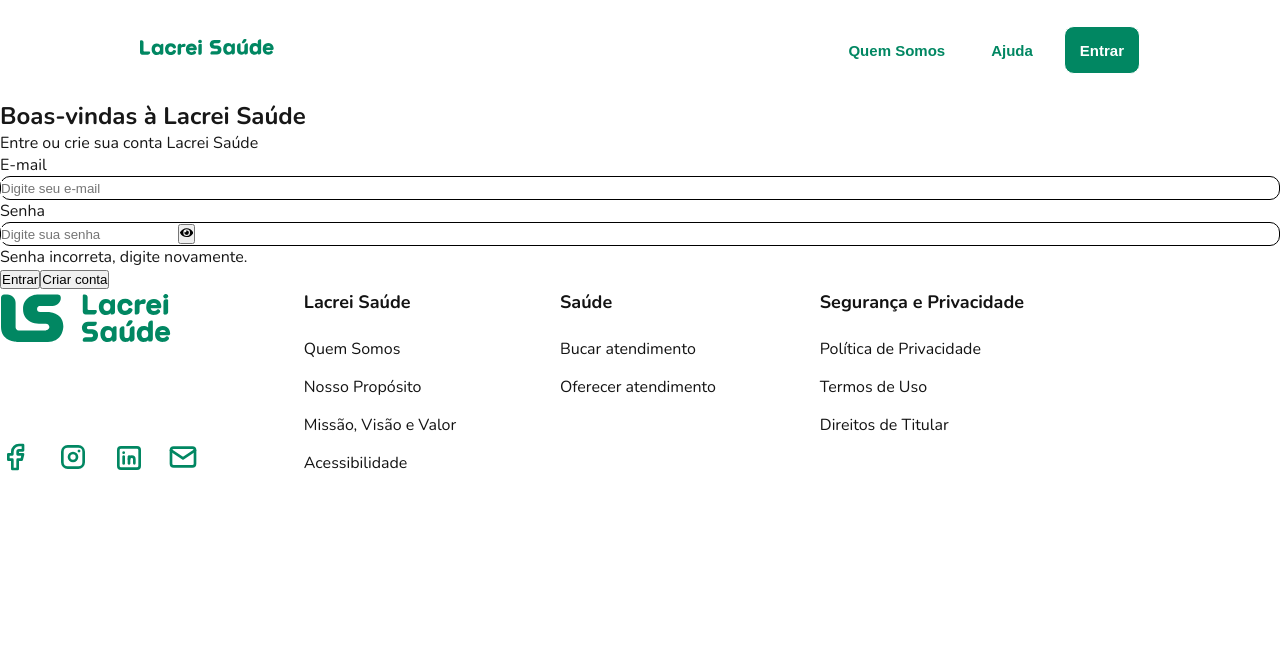
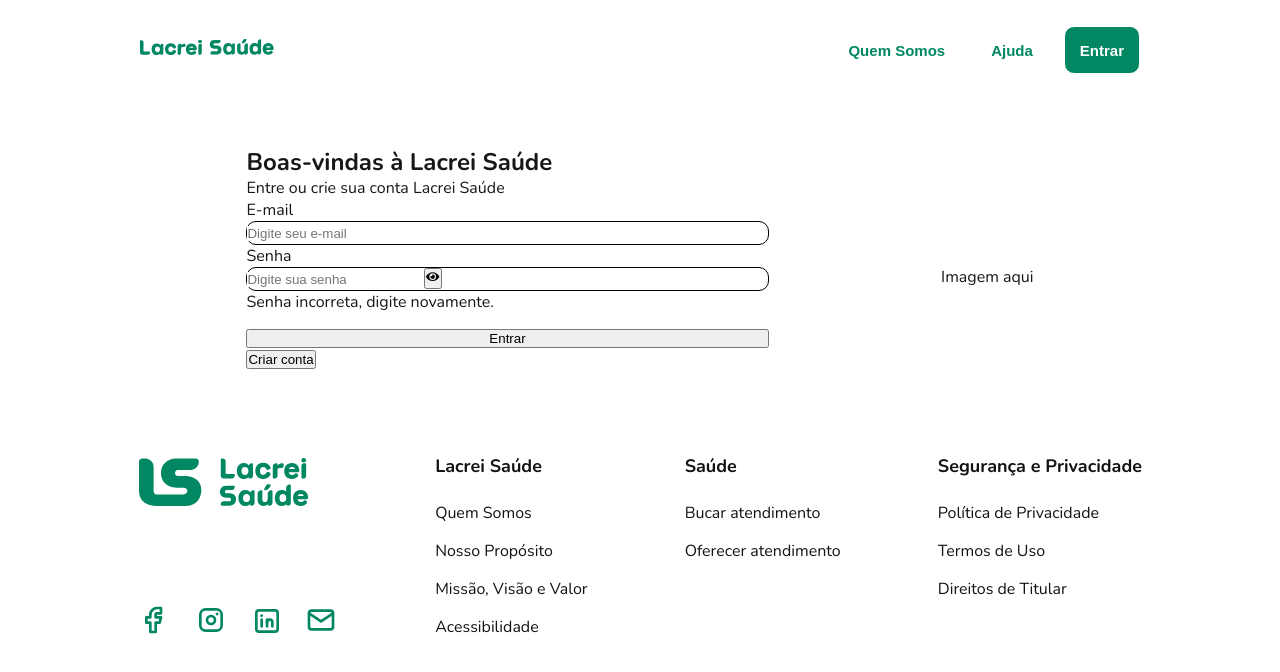
Before and after one commit to devLucasCBMelo/desafio-react-next-lacrei, a Next.js app: page /register in a window 1280 px wide. Shown: the top 672 px of the page. Built offline with nearby package versions, Linux system fonts and the light colour scheme.

Commit message:
iniciando formulário e corrigindo algumas margens e paddings

```diff
--- a/app/register/page.tsx
+++ b/app/register/page.tsx
@@ -4,7 +4,7 @@
 import Link from "next/link";
 import { useState } from "react";
 import { FaEye, FaEyeSlash } from "react-icons/fa";
-import { InputBorder } from "./styles";
+import { Buttons, ContentContainer, InputBorder, MainSection, RegisterBody } from "./styles";
 
 export default function Register () {
   const [showPassword, setShotPassword] = useState(false);
@@ -19,7 +19,10 @@
 
   return (
     <div>
+      <RegisterBody>
         <Header />
+        <MainSection>
+          <ContentContainer>
             <h2>Boas-vindas à Lacrei Saúde</h2>
             <p>Entre ou crie sua conta Lacrei Saúde</p>
             <form action="">
@@ -33,11 +36,17 @@
                 <button type="button" onClick={hiddenOrHidePassword}>{showPassword ? <FaEyeSlash /> : <FaEye /> }</button>
               </InputBorder>
               <p id="senha-helpertext">Senha incorreta, digite novamente.</p>
+              <Buttons>
                 <button type="submit">Entrar</button>
                 <Link href="https://paciente.lacreisaude.com.br/cadastro/">
                   <button type="button">Criar conta</button>
                 </Link>
+              </Buttons>
             </form>
+          </ContentContainer>
+          <div>Imagem aqui</div>
+        </MainSection>
+      </RegisterBody>
       <Footer />
     </div>
   )
--- a/app/register/styles.ts
+++ b/app/register/styles.ts
@@ -1,4 +1,39 @@
+import { spacing_stack } from "@/utils/spaces";
 import styled from "styled-components";
+
+export const RegisterBody = styled.div`
+  display: flex;
+  flex-direction: column;
+  align-items: center;
+  justify-content: start;
+  padding: 0 8.625rem;
+`
+
+export const MainSection = styled.section`
+  display: flex;
+  flex-direction: row;
+  align-items: center;
+  justify-content: space-evenly;
+  width: 100%;
+  max-width: 1100px;
+  gap: 4rem;
+`
+
+export const ContentContainer = styled.div`
+  display: flex;
+  flex-direction: column;
+  justify-content: flex-start;
+  width: 52%;
+  padding: 3rem 0px 5.25rem;
+
+  h2 {
+    font-family: 'Nunito', 'sans-serif';
+    font-weight: 700;
+    font-size: 1.5rem;
+    letter-spacing: 0em;
+    line-height: 1.2em;
+  }
+`
 
 export const InputBorder = styled.div`
   border: 1px solid black;
@@ -8,3 +43,8 @@
     border: none;
   }
 `
+export const Buttons = styled.div`
+  display: flex;
+  flex-direction: column;
+  margin-top: ${spacing_stack.m};
+`
--- a/components/footer/styles.ts
+++ b/components/footer/styles.ts
@@ -8,7 +8,8 @@
   flex-direction: row;
   align-items: flex-start;
   justify-content: space-between;
-  width: 80%;
+  width: 100%;
+  padding: 0px 8.625rem;
 
 
     h2 {
--- a/utils/colors.ts
+++ b/utils/colors.ts
@@ -58,5 +58,28 @@
   rosa: 'linear-gradient(90deg, #DF1098, #BA17E2)',
 };
 
+const color_foreground_accent = {
+  lighter: '#DFF2ED',
+  light: '#B2DFD0',
+  medium: '#4FB494',
+  base: '#018762',
+  dark: '#007756',
+  darker: '#014c37',
+}
 
-export { background_color, border_color, background_accent, color_text, color_gradient };
+const color_foreground_default = {
+  light: '#CFCFCF',
+  medium: '#515151',
+  default: '#131313',
+}
+
+
+export {
+  background_color,
+  border_color,
+  background_accent,
+  color_text,
+  color_gradient,
+  color_foreground_accent,
+  color_foreground_default,
+};
```
Also changed, not shown: app/page.tsx (+2 -5 lines), app/styles.tsx (+9 -2 lines). Lines whose indentation alone changed are shown as unchanged.
